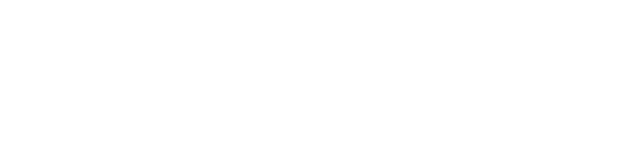
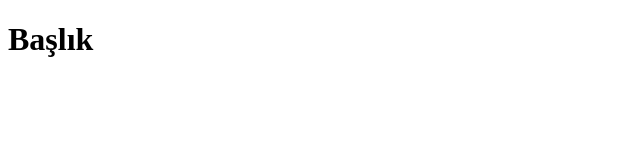
Before and after one commit to edizkeles/QuizApp, a plain HTML site: page index.html in a window 1280 px wide. Shown: the whole page, without its empty margins (0-640 px from the left). Drawn offline with Linux system fonts and the light colour scheme.

Commit message:
başlık eklendi

```diff
--- a/index.html
+++ b/index.html
@@ -3,7 +3,9 @@
   <head>
     <meta charset="UTF-8" />
     <meta name="viewport" content="width=device-width, initial-scale=1.0" />
-    <title>Document</title>
+    <title>QuizApp</title>
   </head>
-  <body></body>
+  <body>
+    <h1>Başlık</h1>
+  </body>
 </html>
```
